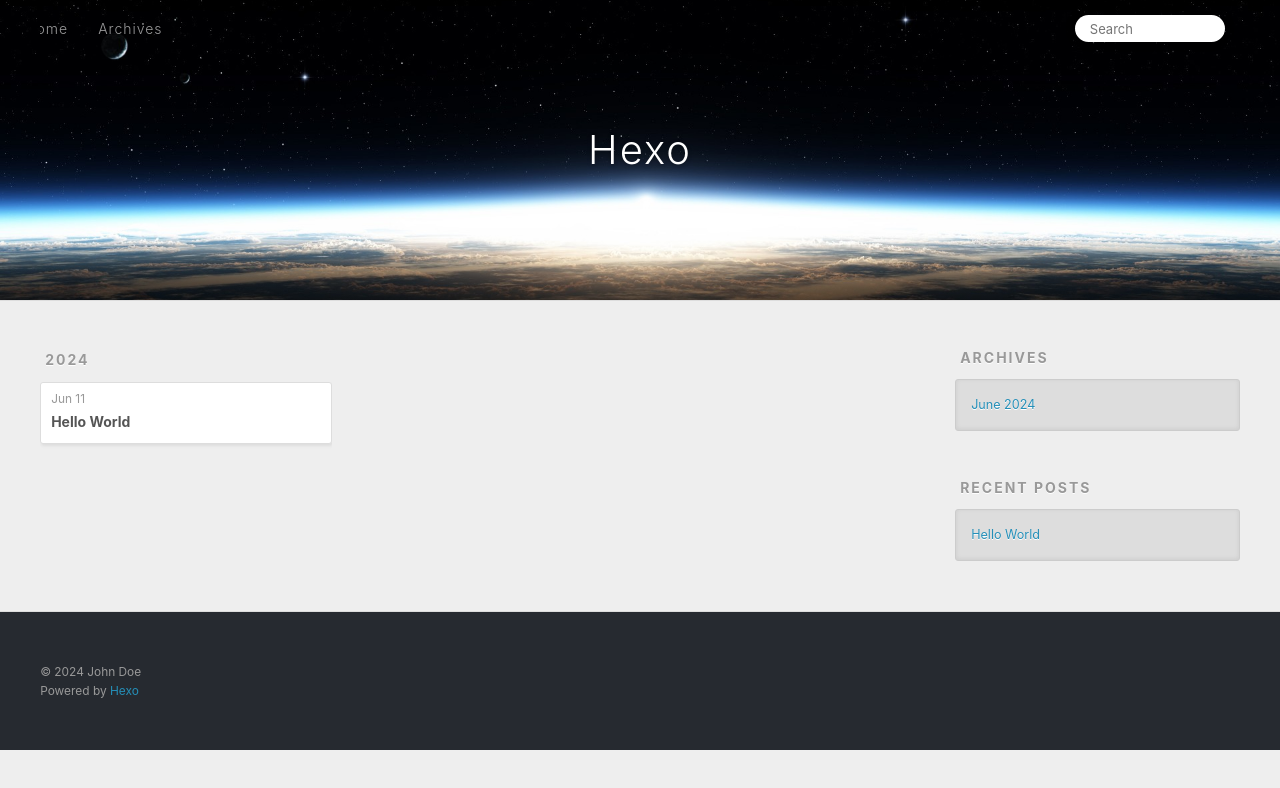
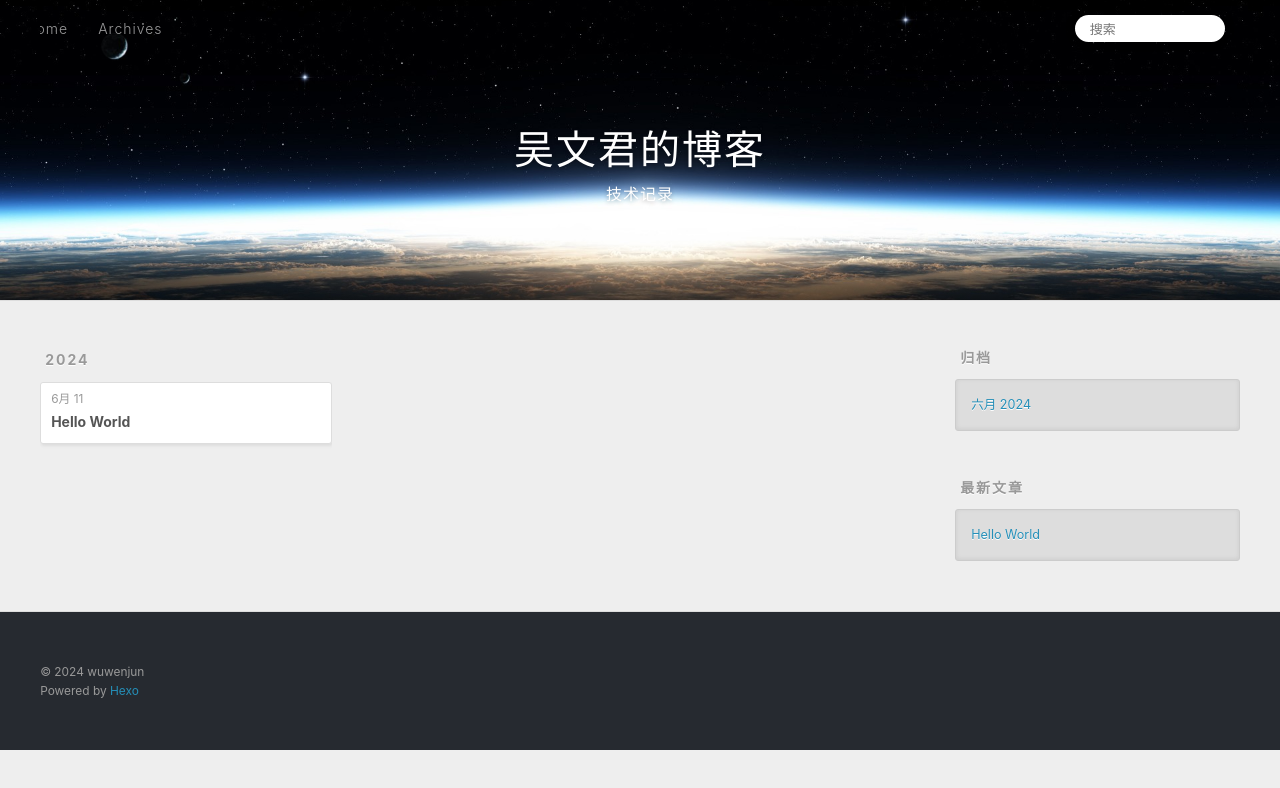
Before and after one commit to wendyjw/wendyjw.github.io, a plain HTML site: page archives/index.html in a window 1280 px wide. Both pictures are taken after a click on the link 1232 px from the left and 27 px from the top of the page. Drawn offline with Linux system fonts and the light colour scheme; files that its build step writes are made by us from their sources; files whose address does not match are found by name.

Commit message:
Site updated: 2024-06-11 10:15:51

```diff
--- a/archives/index.html
+++ b/archives/index.html
@@ -4,17 +4,17 @@
   <meta charset="utf-8">
 
 
-  <title>Archives | Hexo</title>
+  <title>归档 | 吴文君的博客</title>
   <meta name="viewport" content="width=device-width, initial-scale=1, shrink-to-fit=no">
   <meta property="og:type" content="website">
-<meta property="og:title" content="Hexo">
+<meta property="og:title" content="吴文君的博客">
 <meta property="og:url" content="https://wendyjw.github.io/project/archives/index.html">
-<meta property="og:site_name" content="Hexo">
-<meta property="og:locale" content="en_US">
-<meta property="article:author" content="John Doe">
+<meta property="og:site_name" content="吴文君的博客">
+<meta property="og:locale" content="zh_CN">
+<meta property="article:author" content="wuwenjun">
 <meta name="twitter:card" content="summary">
 
-    <link rel="alternate" href="/project/atom.xml" title="Hexo" type="application/atom+xml">
+    <link rel="alternate" href="/project/atom.xml" title="吴文君的博客" type="application/atom+xml">
 
 
     <link rel="shortcut icon" href="/project/favicon.png">
@@ -39,8 +39,12 @@
   <div id="header-outer" class="outer">
     <div id="header-title" class="inner">
       <h1 id="logo-wrap">
-        <a href="/project/" id="logo">Hexo</a>
+        <a href="/project/" id="logo">吴文君的博客</a>
       </h1>
+
+        <h2 id="subtitle-wrap">
+          <a href="/project/" id="subtitle">技术记录</a>
+        </h2>
 
     </div>
     <div id="header-inner" class="inner">
@@ -55,12 +59,12 @@
       <nav id="sub-nav">
 
 
-          <a class="nav-icon" href="/project/atom.xml" title="RSS Feed"><span class="fa fa-rss"></span></a>
+          <a class="nav-icon" href="/project/atom.xml" title="RSS 订阅"><span class="fa fa-rss"></span></a>
 
-        <a class="nav-icon nav-search-btn" title="Search"><span class="fa fa-search"></span></a>
+        <a class="nav-icon nav-search-btn" title="搜索"><span class="fa fa-search"></span></a>
       </nav>
       <div id="search-form-wrap">
-        <form action="//google.com/search" method="get" accept-charset="UTF-8" class="search-form"><input type="search" name="q" class="search-form-input" placeholder="Search"><button type="submit" class="search-form-submit">&#xF002;</button><input type="hidden" name="sitesearch" value="https://wendyjw.github.io/project"></form>
+        <form action="//google.com/search" method="get" accept-charset="UTF-8" class="search-form"><input type="search" name="q" class="search-form-input" placeholder="搜索"><button type="submit" class="search-form-submit">&#xF002;</button><input type="hidden" name="sitesearch" value="https://wendyjw.github.io/project"></form>
       </div>
     </div>
   </div>
@@ -84,7 +88,7 @@
   <div class="archive-article-inner">
     <header class="archive-article-header">
       <a href="/project/2024/06/11/hello-world/" class="archive-article-date">
-  <time class="dt-published" datetime="2024-06-11T01:39:38.496Z" itemprop="datePublished">Jun 11</time>
+  <time class="dt-published" datetime="2024-06-11T01:39:38.496Z" itemprop="datePublished">6月 11</time>
 </a>
 
 
@@ -116,9 +120,9 @@
 
 
   <div class="widget-wrap">
-    <h3 class="widget-title">Archives</h3>
+    <h3 class="widget-title">归档</h3>
     <div class="widget">
-      <ul class="archive-list"><li class="archive-list-item"><a class="archive-list-link" href="/project/archives/2024/06/">June 2024</a></li></ul>
+      <ul class="archive-list"><li class="archive-list-item"><a class="archive-list-link" href="/project/archives/2024/06/">六月 2024</a></li></ul>
     </div>
   </div>
 
@@ -126,7 +130,7 @@
 
 
   <div class="widget-wrap">
-    <h3 class="widget-title">Recent Posts</h3>
+    <h3 class="widget-title">最新文章</h3>
     <div class="widget">
       <ul>
 
@@ -147,7 +151,7 @@
   <div class="outer">
     <div id="footer-info" class="inner">
 
-      &copy; 2024 John Doe<br>
+      &copy; 2024 wuwenjun<br>
       Powered by <a href="https://hexo.io/" target="_blank">Hexo</a>
     </div>
   </div>
```
Also changed, not shown: 2024/06/11/hello-world/index.html (+18 -14 lines), archives/2024/06/index.html (+19 -15 lines), archives/2024/index.html (+19 -15 lines), index.html (+19 -15 lines).
